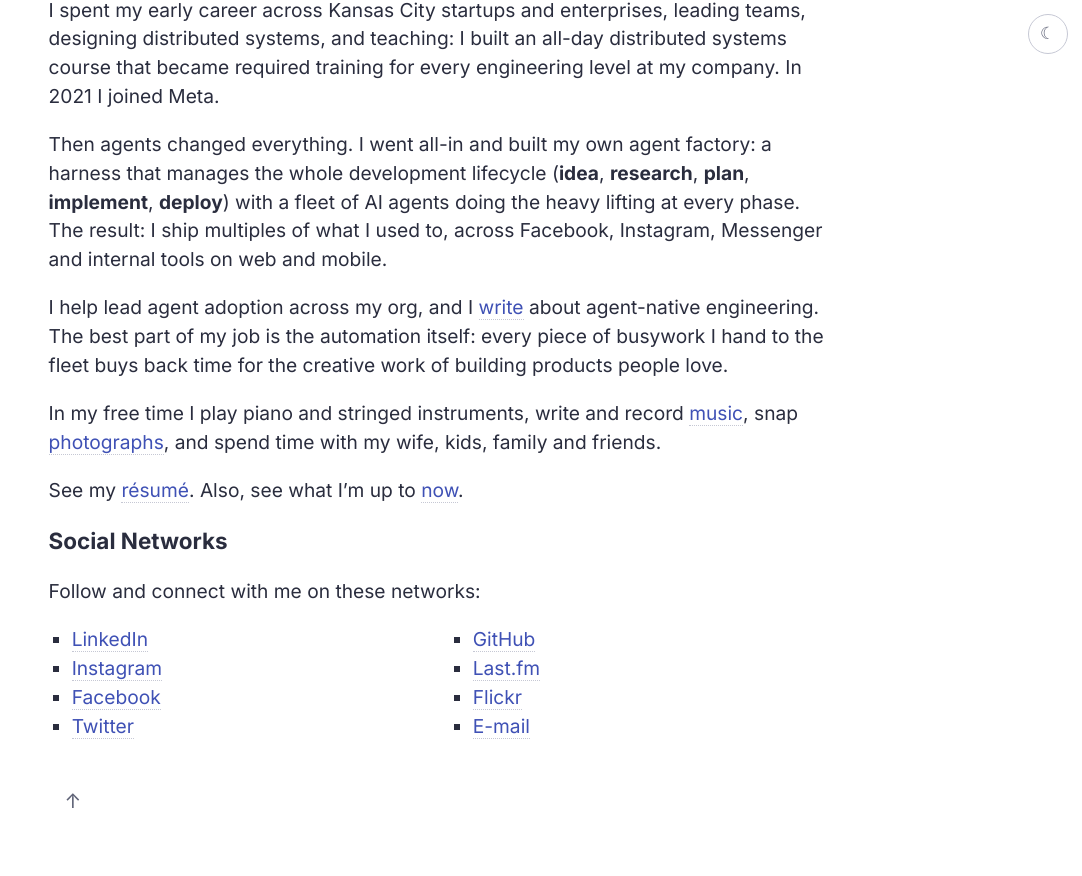
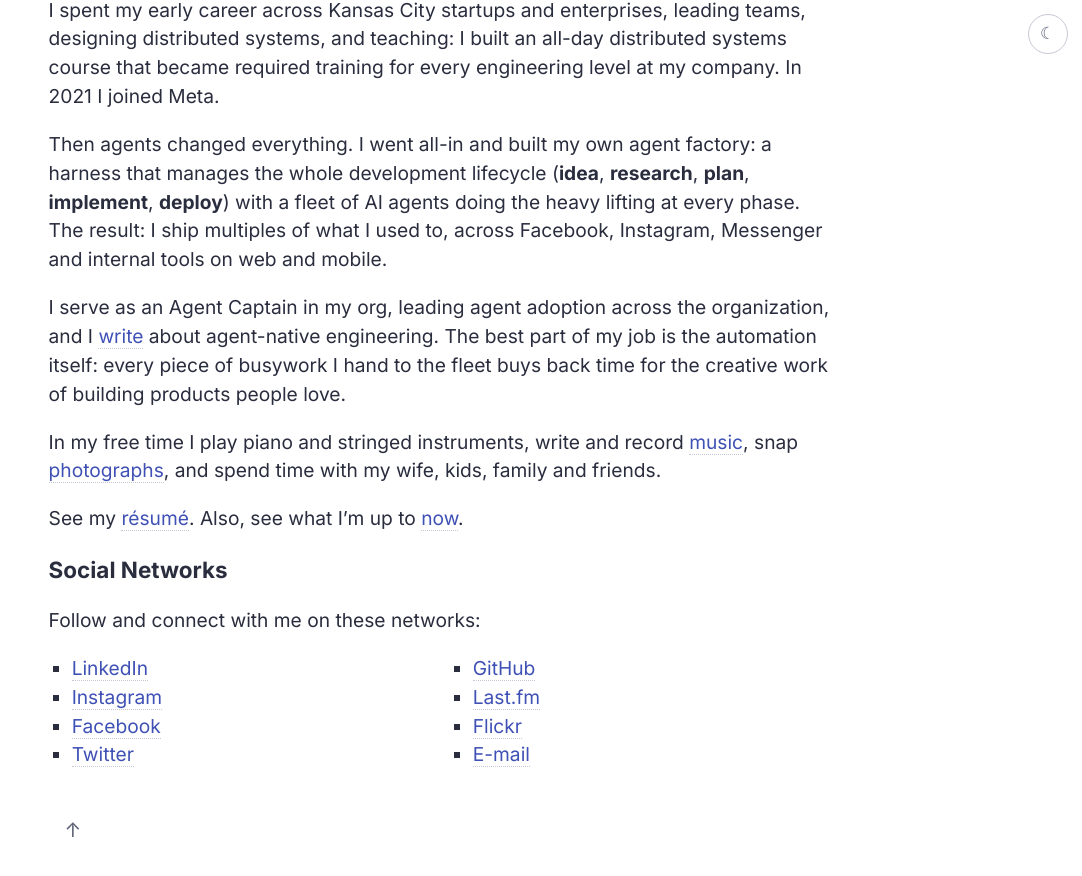
Before and after one commit to Dejital/dejital.github.com, a Jekyll site: the page built from about.md, in a window 1280 px wide and 900 px high, scrolled down 1021 px. Shown: the top 876 px of the window, without its empty margins (198-1280 px from the left). Built offline with Jekyll 4.4.1, drawn with Linux system fonts in a browser that asks for light colours.

Commit message:
About: restore Agent Captain role name (publicly used by Meta peers on LinkedIn)
Co-Authored-By: Claude Fable 5 <noreply@anthropic.com>

```diff
--- a/about.md
+++ b/about.md
@@ -31,8 +31,8 @@ doing the heavy lifting at every phase. The result: I ship multiples of what
 I used to, across Facebook, Instagram, Messenger and internal tools on web
 and mobile.
 
-I help lead agent adoption across my org, and I
-[write](/blog/) about agent-native engineering. The
+I serve as an Agent Captain in my org, leading agent adoption across
+the organization, and I [write](/blog/) about agent-native engineering. The
 best part of my job is the automation itself: every piece of busywork I hand
 to the fleet buys back time for the creative work of building products people
 love.
```
